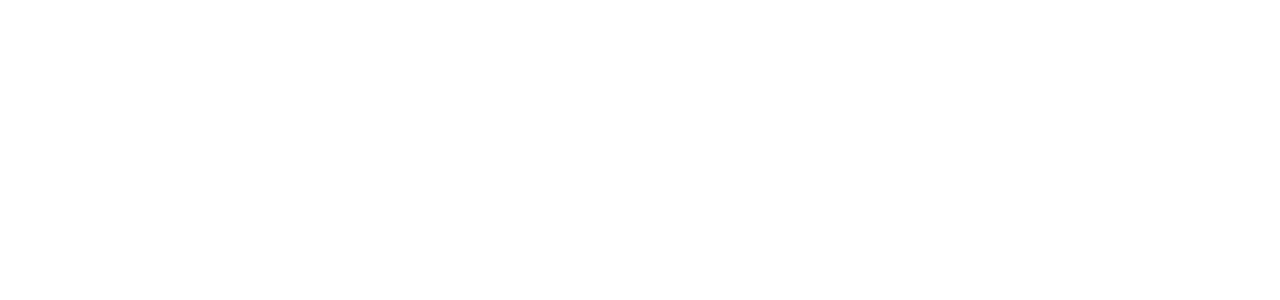
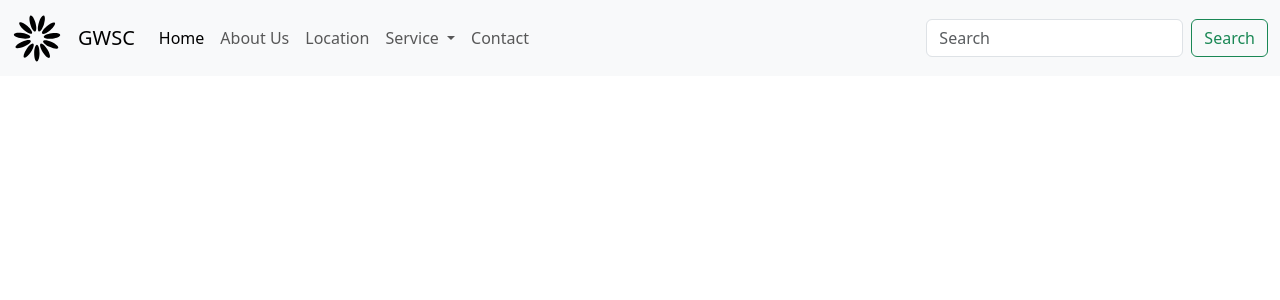
Before and after one commit to Kyawpaingoo/gswc_kpo, a PHP site: page / in a window 1280 px wide. Before the commit the part shown is empty. Shown: the top 300 px of the page. Run offline with PHP 8.4, Linux system fonts and the light colour scheme.

Commit message:
navbar_sketch

```diff
--- a/index.php
+++ b/index.php
@@ -6,9 +6,50 @@
     <meta name="viewport" content="width=device-width, initial-scale=1.0">
     <title>Document</title>
     <link rel="stylesheet" href="css/bootstrap.css">
-
+    <script src="js/bootstrap.bundle.js"></script>
 </head>
 <body>
-
+<nav class="navbar navbar-expand-lg bg-body-tertiary">
+  <div class="container-fluid">
+    <a class="navbar-brand" href="#">
+        <img src="images/logoipsum-274.svg" alt="" width="50px" height="50px">
+    </a>
+    <a class="navbar-brand" href="#">GWSC</a>
+    <button class="navbar-toggler" type="button" data-bs-toggle="collapse" data-bs-target="#navbarSupportedContent" aria-controls="navbarSupportedContent" aria-expanded="false" aria-label="Toggle navigation">
+      <span class="navbar-toggler-icon"></span>
+    </button>
+    <div class="collapse navbar-collapse" id="navbarSupportedContent">
+      <ul class="navbar-nav me-auto mb-2 mb-lg-0">
+        <li class="nav-item">
+          <a class="nav-link active" aria-current="page" href="#">Home</a>
+        </li>
+        <li class="nav-item">
+          <a class="nav-link" href="#">About Us</a>
+        </li>
+        <li class="nav-item">
+          <a class="nav-link" href="#">Location</a>
+        </li>
+        <li class="nav-item dropdown">
+          <a class="nav-link dropdown-toggle" href="#" role="button" data-bs-toggle="dropdown" aria-expanded="false">
+            Service
+          </a>
+          <ul class="dropdown-menu">
+            <li><a class="dropdown-item" href="#">Action</a></li>
+            <li><a class="dropdown-item" href="#">Another action</a></li>
+            <li><hr class="dropdown-divider"></li>
+            <li><a class="dropdown-item" href="#">Something else here</a></li>
+          </ul>
+        </li>
+        <li class="nav-item">
+          <a class="nav-link" href="#">Contact</a>
+        </li>
+      </ul>
+      <form class="d-flex" role="search">
+        <input class="form-control me-2" type="search" placeholder="Search" aria-label="Search">
+        <button class="btn btn-outline-success" type="submit">Search</button>
+      </form>
+    </div>
+  </div>
+</nav>
 </body>
 </html>
```
Also changed, not shown: images/logoipsum-241.svg (added), images/logoipsum-262.svg (added), images/logoipsum-274.svg (added).
